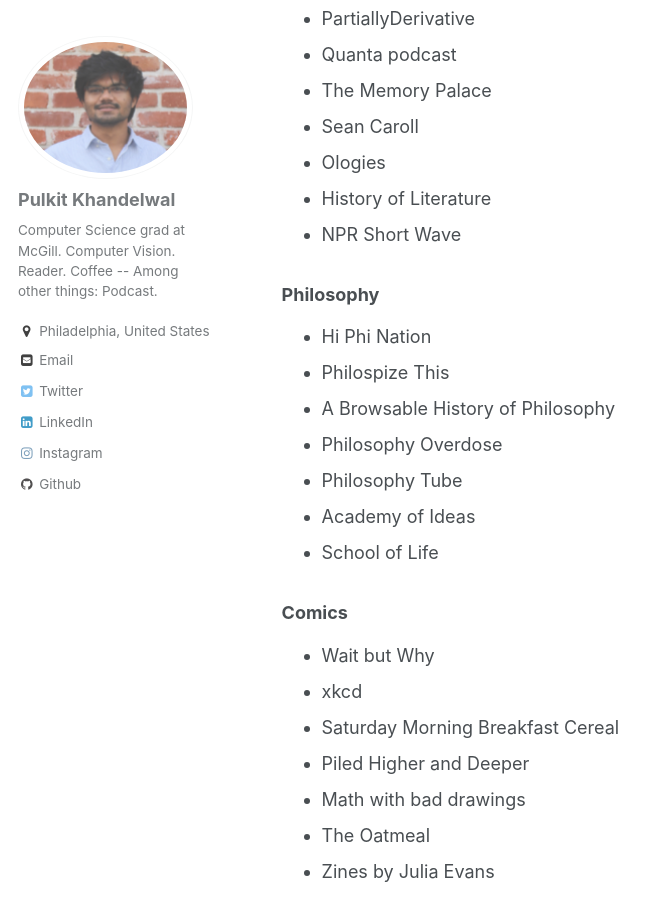
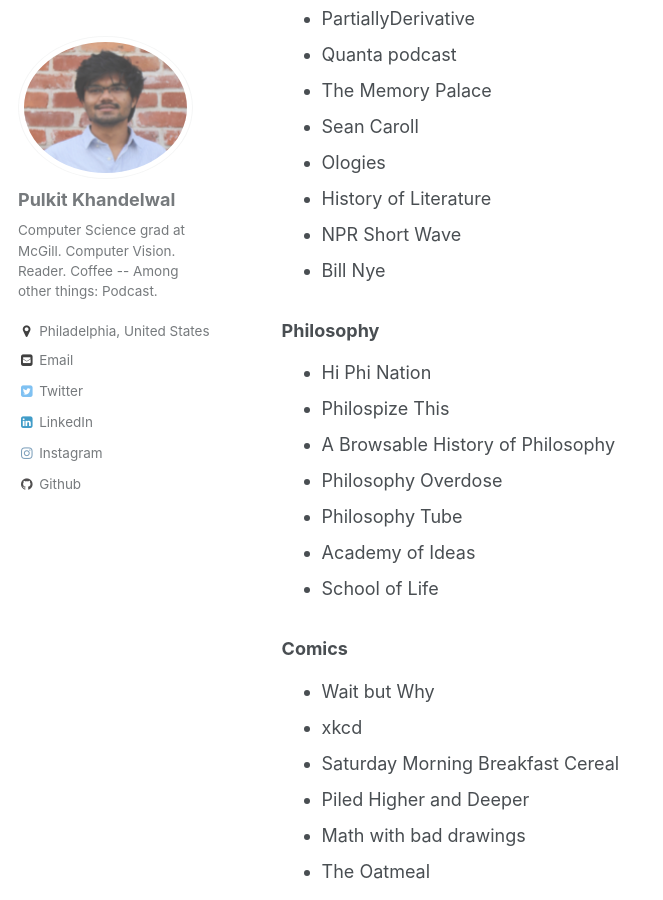
Before and after one commit to Pulkit-Khandelwal/pulkit-khandelwal.github.io, a Jekyll site: the page built from _pages/websites.md, in a window 1280 px wide and 900 px high, scrolled down 505 px. Shown: the whole window, without its empty margins (0-663 px from the left). Built offline with Jekyll 4.4.1, drawn with Linux system fonts in a browser that asks for light colours.

Commit message:
Update websites.md

```diff
--- a/_pages/websites.md
+++ b/_pages/websites.md
@@ -21,6 +21,7 @@
 * Ologies
 * History of Literature
 * NPR Short Wave
+* Bill Nye
 
 
 
```
